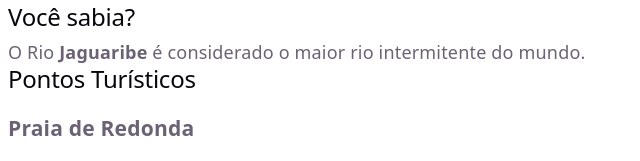
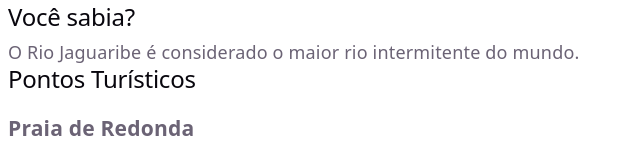
Before and after one commit to edsomft/guia-turistico, a website built with Vite: page index.html in a window 1280 px wide. Shown: the part 562-723 px from the top of the page, 132-772 px from the left. Built offline with nearby package versions, Linux system fonts and the light colour scheme.

Commit message:
Update index.html

```diff
--- a/index.html
+++ b/index.html
@@ -31,7 +31,7 @@
 
     <aside>
       <h2>Você sabia?</h2>
-      <p>O Rio <strong>Jaguaribe</strong> é considerado o maior rio intermitente do mundo.</p>
+      <p>O Rio Jaguaribe é considerado o maior rio intermitente do mundo.</p>
     </aside>
 
     <section id="pontos-turisticos">
```
